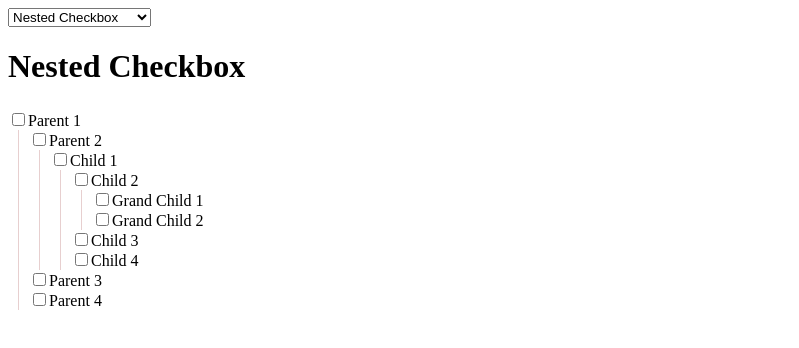
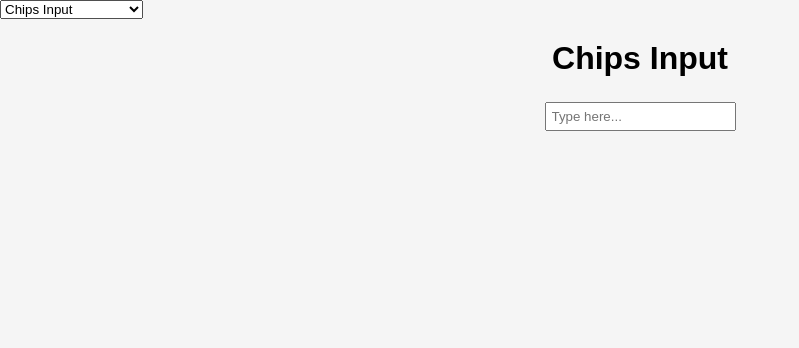
Before and after one commit to 0rizwan/Practice-repo, a React (Vite) app in the folder react-app/: page / in a window 1280 px wide. Shown: the top 348 px of the page, without its empty margins (0-799 px from the left). Built offline with nearby package versions, Linux system fonts and the light colour scheme.

Commit message:
Basic chips input

```diff
--- a/react-app/src/App.css
+++ b/react-app/src/App.css
@@ -7,3 +7,7 @@ body {
   font-family: Arial, sans-serif;
   background: #f5f5f5;
 }
+
+.App {
+  text-align: center;
+}
--- a/react-app/src/App.tsx
+++ b/react-app/src/App.tsx
@@ -8,6 +8,7 @@ import FileExplorer from './features/file-explorer/FileExplorer.js';
 import ProgressBar from './features/progress-bar/ProgressBar.js';
 import OtpInput from './features/otp-input/OtpInput.js';
 import NestedCheckbox from './features/nested-checkbox/NestedCheckbox.js';
+import ChipsInput from './features/chips-input/ChipsInput.js';
 
 const features = {
   search: {
@@ -42,12 +43,16 @@ const features = {
     label: 'Nested Checkbox',
     component: NestedCheckbox
   },
+  chipsInput: {
+    label: 'Chips Input',
+    component: ChipsInput
+  },
 };
 
 type FeatureName = keyof typeof features;
 
 const App = () => {
-  const [selectedFeature, setSelectedFeature] = useState<FeatureName>('nestedCheckbox');
+  const [selectedFeature, setSelectedFeature] = useState<FeatureName>('chipsInput');
   const Feature = features[selectedFeature].component;
 
   return (
--- /dev/null
+++ b/react-app/src/features/chips-input/ChipsInput.module.css
@@ -0,0 +1,23 @@
+.input {
+    padding: 5px;
+}
+
+.chipsContainer {
+    margin-top: 5px;
+    flex-wrap: wrap;
+    padding: 5px;
+}
+
+.chip {
+    display: inline-block;
+    padding: 5px 10px;
+    border-radius: 10px;
+    margin: 3px;
+    background-color: rgba(128, 128, 128, 0.412);
+    cursor: pointer;
+}
+
+.crossBtn {
+    margin-left: 10px;
+    color: red;
+}
--- /dev/null
+++ b/react-app/src/features/chips-input/ChipsInput.tsx
@@ -0,0 +1,57 @@
+import styles from './ChipsInput.module.css';
+import '../../App.css';
+import { type ChangeEvent, useState } from 'react';
+
+type chipsType = {
+    id: string,
+    name: string
+}
+
+const ChipsInput = () => {
+    const [input, setInput] = useState("");
+    const [chips, setChips] = useState<chipsType[]>([]);
+
+    const handleChange = (e: ChangeEvent<HTMLInputElement>) => {
+        setInput(e.target.value);
+    }
+
+    const handleSubmit = (e) => {
+        if (e.key === "Enter" && input.trim() !== "") {
+            setChips(prev => [...prev, { id: Date.now().toString(), name: input }]);
+            setInput("");
+        }
+    }
+
+    const removeChips = (id: string) => {
+        console.log(chips)
+        setChips(prev => prev.filter(item => item.id !== id));
+    }
+
+    return (
+        <div className='App'>
+            <h1>Chips Input</h1>
+            <input
+                className={styles.input}
+                type='text'
+                placeholder='Type here...'
+                value={input}
+                onChange={handleChange}
+                onKeyDown={handleSubmit}
+            />
+            <div className={styles.chipsContainer}>
+                {
+                    chips.map((chip) => {
+                        return (
+                            <div key={chip.id} className={styles.chip}>
+                                {chip.name}
+                                <span role='button' className={styles.crossBtn} onClick={() => removeChips(chip.id)}>X</span>
+                            </div>
+                        )
+                    })
+                }
+            </div>
+        </div>
+    )
+}
+
+export default ChipsInput
```
